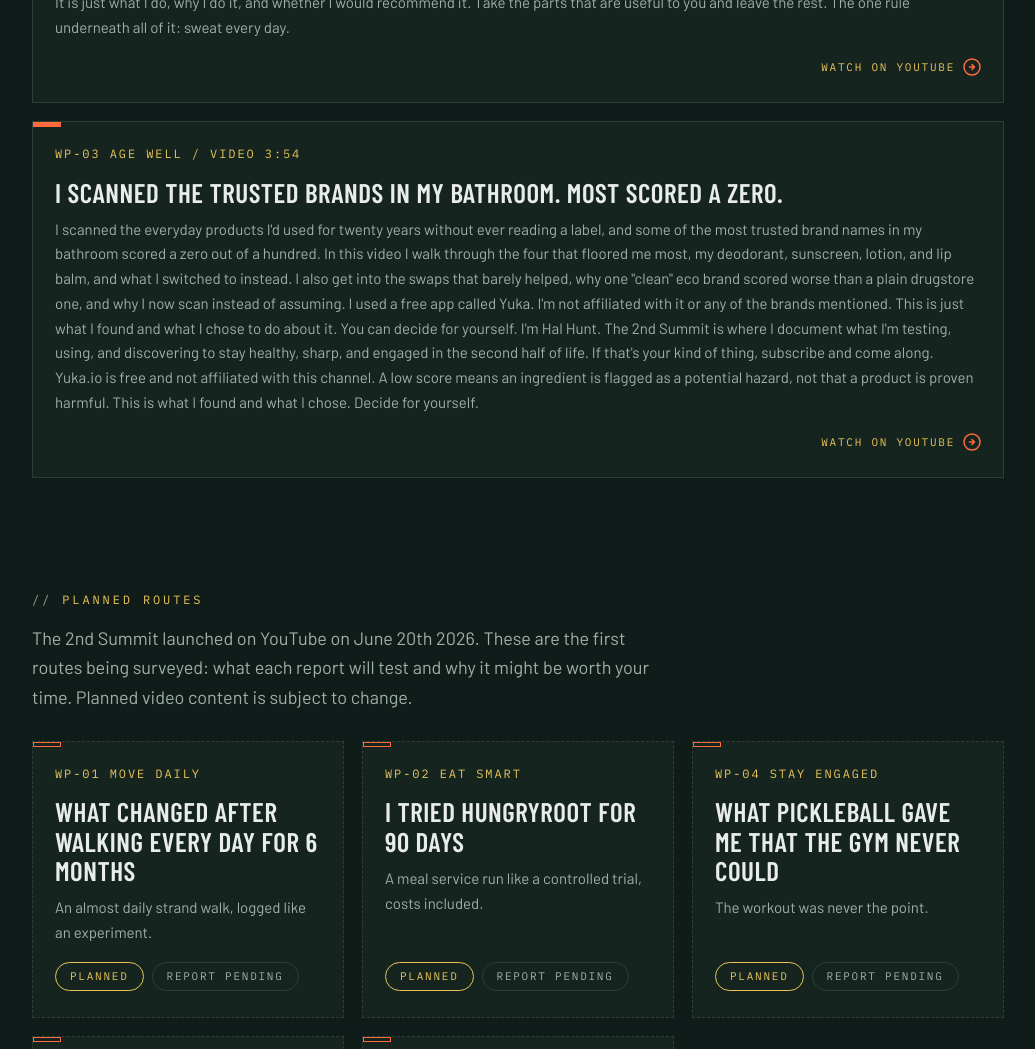
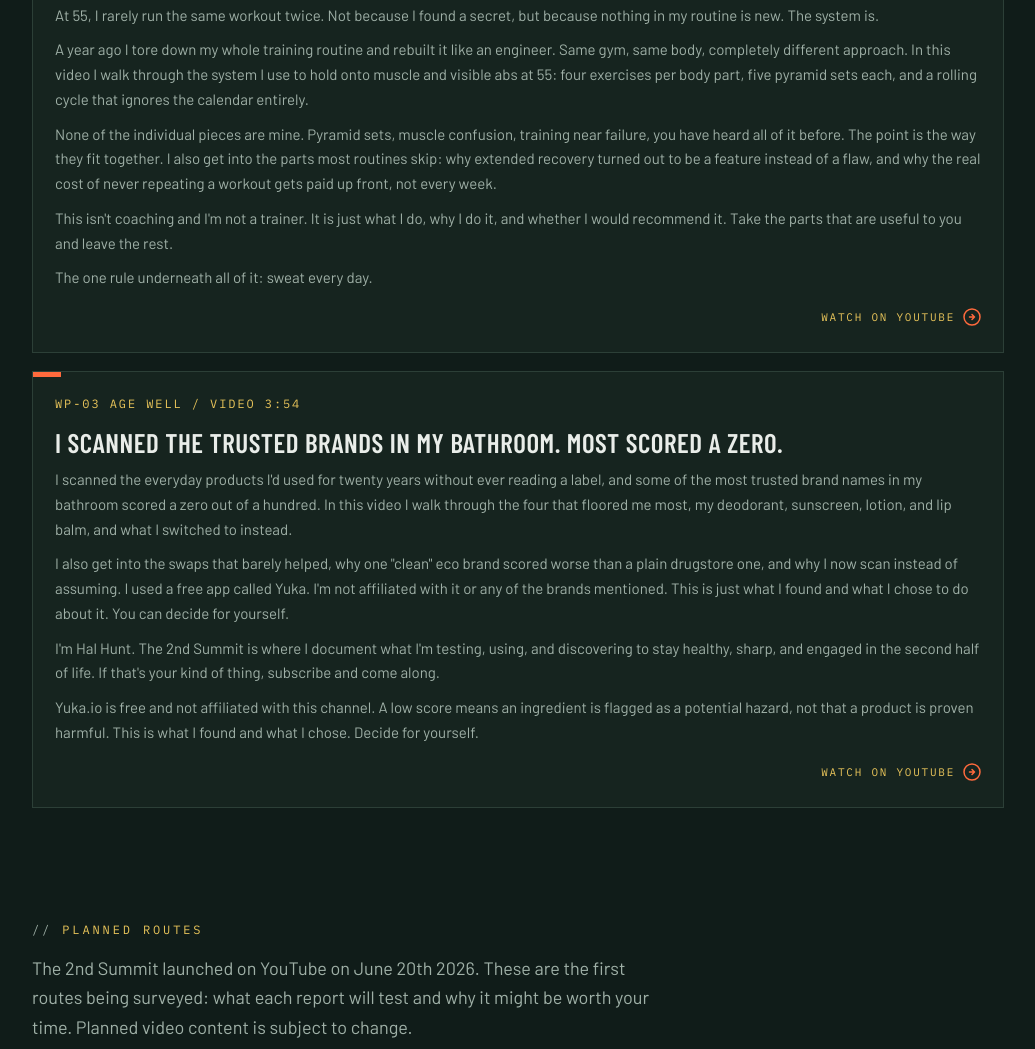
Before and after one commit to HalHunt/The2ndSummit, a website built with Vite: page index.html in a window 1280 px wide. Shown: the part 2355-3404 px from the top of the page, without its empty margins (122-1157 px from the left). Built offline with nearby package versions, Linux system fonts and the light colour scheme.

Commit message:
The2ndSummit - Sleep Video

```diff
--- a/src/main.ts
+++ b/src/main.ts
@@ -9,13 +9,47 @@ import {
 // TODO: set to the newsletter provider's subscribe endpoint when one is chosen.
 const NEWSLETTER_ENDPOINT = '';
 
+// Descriptions in reports.ts are plain text: blank lines start a new
+// paragraph, and a block where every line starts "1. ", "2. ", etc. renders
+// as a numbered list. This turns that plain text into the card's markup.
+function escapeHtml(text: string): string {
+  return text
+    .replace(/&/g, '&amp;')
+    .replace(/</g, '&lt;')
+    .replace(/>/g, '&gt;');
+}
+
+function renderDescription(description: string): string {
+  const blocks = description.trim().split(/\n\s*\n/);
+
+  return blocks
+    .map((block) => {
+      const lines = block
+        .split('\n')
+        .map((line) => line.trim())
+        .filter((line) => line.length > 0);
+
+      const isNumberedList = lines.length > 0 && lines.every((line) => /^\d+\.\s+/.test(line));
+
+      if (isNumberedList) {
+        const items = lines
+          .map((line) => `<li>${escapeHtml(line.replace(/^\d+\.\s+/, ''))}</li>`)
+          .join('');
+        return `<ol>${items}</ol>`;
+      }
+
+      return `<p>${escapeHtml(lines.join(' '))}</p>`;
+    })
+    .join('');
+}
+
 function renderPlannedCard(report: PlannedReport): string {
   return `
     <article class="planned-card">
       <span class="tick" aria-hidden="true"></span>
       <p class="card-meta">${report.waypoint} ${report.pillar}</p>
       <h3 class="card-title">${report.title}</h3>
-      <p class="card-desc">${report.description}</p>
+      <div class="card-desc">${renderDescription(report.description)}</div>
       <p class="card-tags">
         <span class="card-tag card-tag-status">${report.status}</span>
         <span class="card-tag">Report pending</span>
@@ -29,7 +63,7 @@ function renderPublishedCard(report: PublishedReport): string {
       <span class="tick" aria-hidden="true"></span>
       <p class="card-meta">${report.waypoint} ${report.pillar} / ${report.contentType} ${report.duration}</p>
       <h3 class="card-title">${report.title}</h3>
-      <p class="card-desc">${report.description}</p>
+      <div class="card-desc">${renderDescription(report.description)}</div>
       <p class="card-watch">Watch on YouTube<svg width="18" height="18" viewBox="0 0 18 18" fill="none" aria-hidden="true"><circle cx="9" cy="9" r="8" stroke="currentColor" stroke-width="1.5"/><path d="M6.5 9h5M9 6.5l2.5 2.5-2.5 2.5" stroke="currentColor" stroke-width="1.5" stroke-linecap="round" stroke-linejoin="round"/></svg></p>
 
     </a>`;
--- a/src/style.css
+++ b/src/style.css
@@ -603,6 +603,25 @@
     color: var(--mist);
   }
 
+  .card-desc p,
+  .card-desc ol {
+    margin: 0 0 10px;
+  }
+
+  .card-desc ol {
+    list-style: decimal;
+    padding-left: 20px;
+  }
+
+  .card-desc li {
+    margin-bottom: 4px;
+  }
+
+  .card-desc p:last-child,
+  .card-desc ol:last-child {
+    margin-bottom: 0;
+  }
+
   .card-tags {
     display: flex;
     flex-wrap: wrap;
```
